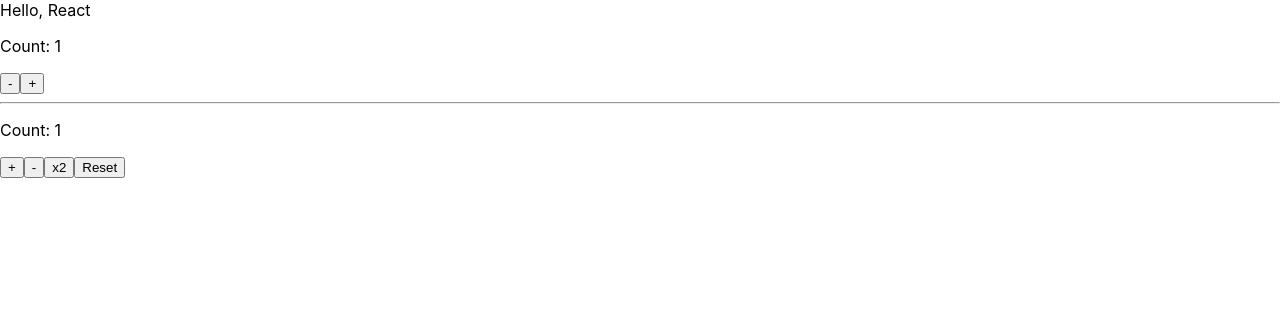
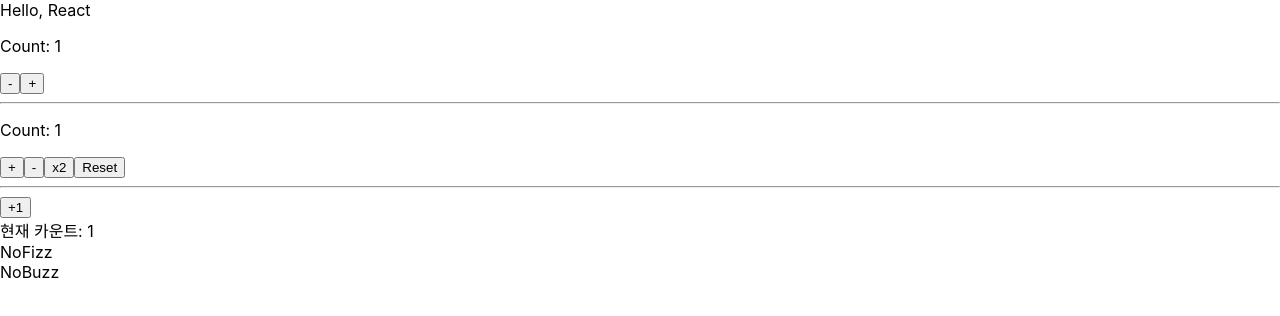
Before and after one commit to aaronsleepy/react-sample, a React (Create React App) app: page / in a window 1280 px wide. Shown: the top 316 px of the page. Built offline with nearby package versions, Linux system fonts and the light colour scheme.

Commit message:
feat: memo 함수 사용

```diff
--- a/src/components/Hello.tsx
+++ b/src/components/Hello.tsx
@@ -1,4 +1,5 @@
 const Hello = () => {
+
     const onClick = () => {
         alert('hello')
     }
--- /dev/null
+++ b/src/components/memoization/MemoSample.tsx
@@ -0,0 +1,47 @@
+import { memo, useState } from "react"
+
+type FizzProps = {
+    isFizz: boolean
+}
+
+const Fizz = (props: FizzProps) => {
+    const { isFizz } = props
+    console.log(`Fizz가 다시 그려졌습니다. isFizz=${isFizz}`)
+    return (
+        <div>{isFizz? 'Fizz' : 'NoFizz'}</div>
+    )
+}
+
+type BuzzProps = {
+    isBuzz: boolean
+}
+
+const Buzz = memo<BuzzProps>((props) => {
+    const { isBuzz } = props
+    console.log(`Buzz가 다시 그려졌습니다. isBuzz=${isBuzz}`)
+    return (
+        <div>
+            {isBuzz? 'Buzz' : 'NoBuzz'}
+        </div>
+    )
+})
+
+const MemoParent = () => {
+    const [count, setCount] = useState(1)
+    const isFizz = count % 3 === 0
+    const isBuzz = count % 5 === 0
+
+    console.log(`Parent가 다시 그려졌습니다. count=${count}`)
+    return (
+        <div>
+            <button onClick={() => setCount((c) => c+1)}>+1</button>
+            <div>{`현재 카운트: ${count}`}</div>
+            <div>
+                <Fizz isFizz={isFizz} />
+                <Buzz isBuzz={isBuzz} />
+            </div>
+        </div>
+    )
+}
+
+export default MemoParent
--- a/src/index.tsx
+++ b/src/index.tsx
@@ -6,6 +6,8 @@ import reportWebVitals from './reportWebVitals';
 import Hello from './components/Hello';
 import Counter from './components/HookUseStateSample';
 import Counter2 from './components/HookUseReducerSample';
+import Parent from './components/ContainerSample';
+import MemoParent from './components/memoization/MemoSample';
 
 const root = ReactDOM.createRoot(
   document.getElementById('root') as HTMLElement
@@ -17,6 +19,8 @@ root.render(
     <Counter initialValue={1} />
     <hr />
     <Counter2 initialValue={1} />
+    <hr />
+    <MemoParent />
   </React.StrictMode>
 );
 
```
